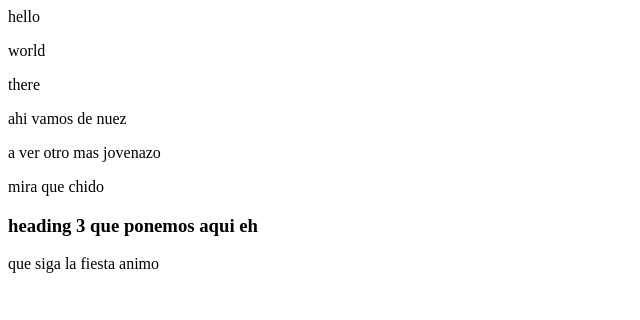
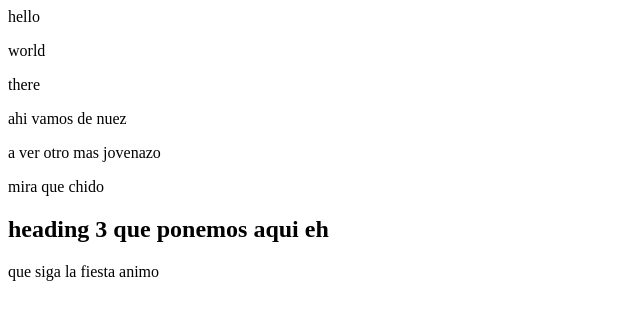
Before and after one commit to victordelrosal/demo-repo, a plain HTML site: page index.html in a window 1280 px wide. Shown: the whole page, without its empty margins (0-640 px from the left). Drawn offline with Linux system fonts and the light colour scheme.

Commit message:
cambiar h3 > h2

```diff
--- a/index.html
+++ b/index.html
@@ -5,5 +5,5 @@
 <p>a ver otro mas jovenazo</p>
 <p>mira que chido</p>
 <p></p>
-<h3>heading 3 que ponemos aqui eh</h3>
+<h2>heading 3 que ponemos aqui eh</h2>
 <p>que siga la fiesta animo</p>
```
